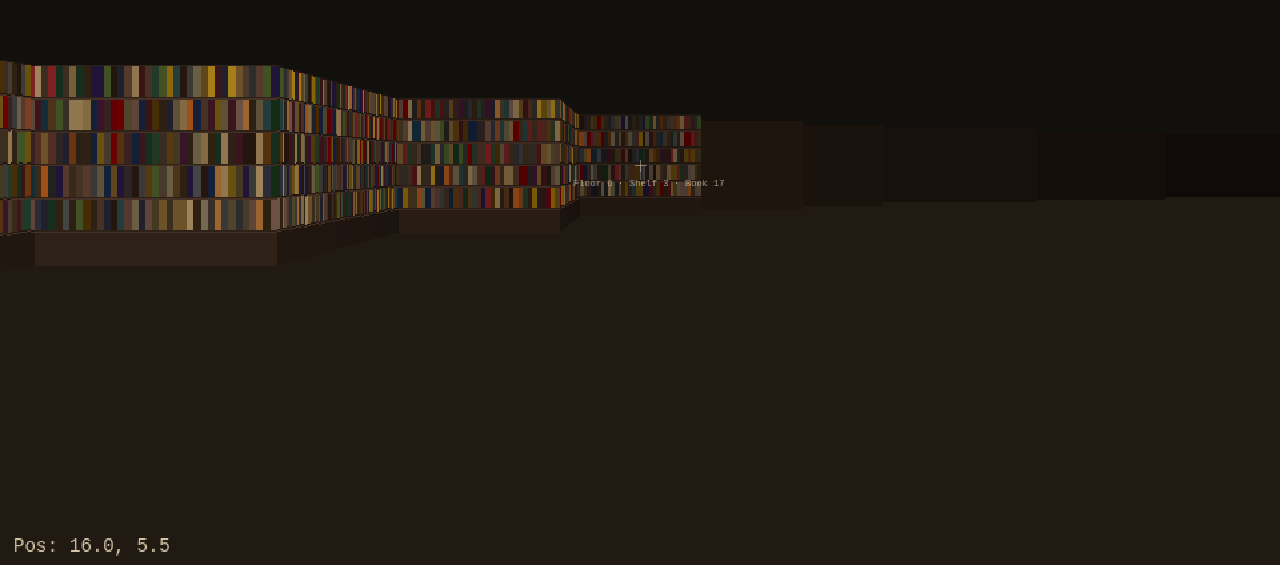
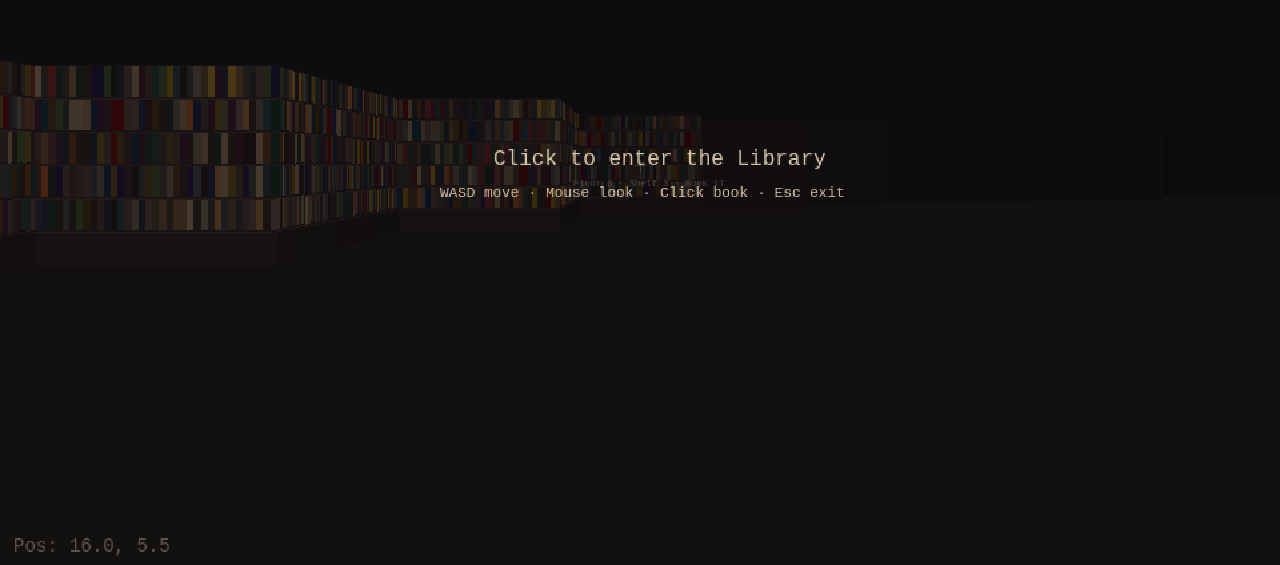
Before and after one commit to SoraDimichi/la-biblioteca-de-babel, a website built with Vite: page index.html in a window 1280 px wide. Shown: the part 235-800 px from the top of the page. Built offline with nearby package versions, Linux system fonts and the light colour scheme; animation ran at ten frames a second.

Commit message:
Pointer lock FPS camera: mouse IS your head, crosshair at center
- Click to lock pointer and enter the library
- Mouse movement rotates camera (standard FPS)
- Crosshair fixed at screen center
- Click while locked picks the book you're looking at
- WASD move, A/D strafe
- Escape releases pointer

```diff
--- a/index.html
+++ b/index.html
@@ -7,7 +7,7 @@
     <style>
       * { margin: 0; padding: 0; box-sizing: border-box; }
       html, body { width: 100%; height: 100%; overflow: hidden; background: #0a0a0f; }
-      canvas { display: block; cursor: crosshair; }
+      canvas { display: block; cursor: pointer; }
     </style>
   </head>
   <body>
--- a/src/game.ts
+++ b/src/game.ts
@@ -6,6 +6,7 @@ import { BookViewer } from "@/ui/book-viewer";
 import { HUD } from "@/ui/hud";
 import { PerfMonitor } from "@/debug/perf-monitor";
 import { bookAddressFromWorldStep } from "@/generation/book-data";
+import { RENDER_WIDTH, RENDER_HEIGHT } from "@/config";
 
 export class Game {
   private input: InputSystem;
@@ -31,28 +32,18 @@ export class Game {
 
   update(dt: number) {
     this.perfMonitor.update();
-    this.hud.update(dt);
 
-    // Book viewer mode
     if (this.bookViewer.visible) {
-      if (this.input.wasJustPressed("Escape")) {
-        this.bookViewer.close();
-      }
-      if (this.input.wasJustPressed("ArrowRight")) {
-        this.bookViewer.flipPage(2);
-      }
-      if (this.input.wasJustPressed("ArrowLeft")) {
-        this.bookViewer.flipPage(-2);
-      }
+      if (this.input.wasJustPressed("Escape")) this.bookViewer.close();
+      if (this.input.wasJustPressed("ArrowRight")) this.bookViewer.flipPage(2);
+      if (this.input.wasJustPressed("ArrowLeft")) this.bookViewer.flipPage(-2);
       this.input.endFrame();
       return;
     }
 
-    // Exploration mode
     this.player.update(dt, this.input);
     this.world.update(0);
 
-    // Click picks the book under cursor
     if (this.input.consumeClick()) {
       const hit = this.renderer.bookUnderCrosshair;
       if (hit) {
@@ -70,13 +61,18 @@ export class Game {
       return;
     }
 
-    this.renderer.render(
-      this.player,
-      this.world,
-      this.input.mouseRenderX,
-      this.input.mouseRenderY
-    );
+    this.renderer.render(this.player, this.world);
     this.hud.render(this.ctx, this.player);
     this.perfMonitor.render(this.ctx, this.world.cacheSize);
+
+    if (!this.input.isLocked) {
+      this.ctx.fillStyle = "rgba(10,10,15,0.6)";
+      this.ctx.fillRect(0, 0, RENDER_WIDTH, RENDER_HEIGHT);
+      this.ctx.fillStyle = "#d4c5a9";
+      this.ctx.font = "16px monospace";
+      this.ctx.fillText("Click to enter the Library", RENDER_WIDTH / 2 - 110, RENDER_HEIGHT / 2);
+      this.ctx.font = "11px monospace";
+      this.ctx.fillText("WASD move · Mouse look · Click book · Esc exit", RENDER_WIDTH / 2 - 150, RENDER_HEIGHT / 2 + 24);
+    }
   }
 }
--- a/src/rendering/renderer.ts
+++ b/src/rendering/renderer.ts
@@ -60,8 +60,6 @@ const CY = Math.floor(RENDER_HEIGHT / 2);
 export class Renderer {
   private flickerTime = 0;
   private flicker = 1.0;
-  private cursorX = CX;
-  private cursorY = CY;
   bookUnderCrosshair: BookHit | null = null;
 
   // Per-column data for book picking: which wall step and distance
@@ -76,9 +74,7 @@ export class Renderer {
 
   constructor(private ctx: CanvasRenderingContext2D) {}
 
-  render(player: PlayerSystem, world: WorldGenerator, mouseX = CX, mouseY = CY) {
-    this.cursorX = Math.round(mouseX);
-    this.cursorY = Math.round(mouseY);
+  render(player: PlayerSystem, world: WorldGenerator) {
     const ctx = this.ctx;
 
     this.flickerTime += 0.016;
@@ -181,8 +177,8 @@ export class Renderer {
     // Crosshair
     ctx.fillStyle = "rgba(212,197,169,0.5)";
     // Cursor crosshair at mouse position
-    const cx = this.cursorX;
-    const cy = this.cursorY;
+    const cx = CX;
+    const cy = CY;
     ctx.fillStyle = "rgba(212,197,169,0.5)";
     ctx.fillRect(cx - 4, cy, 9, 1);
     ctx.fillRect(cx, cy - 4, 1, 9);
@@ -262,7 +258,7 @@ export class Renderer {
         if (!color) continue;
 
         // Check if crosshair is on this book
-        const isHit = x === this.cursorX && this.cursorY >= bookTop && this.cursorY <= bookBot;
+        const isHit = x === CX && CY >= bookTop && CY <= bookBot;
 
         let drawColor: RGB;
         if (isHit) {
@@ -302,7 +298,7 @@ export class Renderer {
     if (!hit) return;
     ctx.fillStyle = "rgba(212,197,169,0.8)";
     ctx.font = "7px monospace";
-    ctx.fillText(`Floor ${hit.floor} · Shelf ${hit.shelf} · Book ${hit.slot}`, this.cursorX - 50, this.cursorY + 16);
+    ctx.fillText(`Floor ${hit.floor} · Shelf ${hit.shelf} · Book ${hit.slot}`, CX - 50, CY + 16);
   }
 }
 
--- a/src/systems/input.ts
+++ b/src/systems/input.ts
@@ -4,38 +4,34 @@ export class InputSystem {
   private keys = new Set<string>();
   private justPressed = new Set<string>();
   private _clicked = false;
-
-  // Mouse position in render-canvas coordinates (0..RENDER_WIDTH, 0..RENDER_HEIGHT)
-  mouseRenderX = RENDER_WIDTH / 2;
-  mouseRenderY = RENDER_HEIGHT / 2;
+  private _mouseDX = 0;
+  private locked = false;
 
   constructor(private canvas: HTMLCanvasElement) {
     window.addEventListener("keydown", (e) => {
-      if (!this.keys.has(e.code)) {
-        this.justPressed.add(e.code);
-      }
+      if (!this.keys.has(e.code)) this.justPressed.add(e.code);
       this.keys.add(e.code);
     });
     window.addEventListener("keyup", (e) => {
       this.keys.delete(e.code);
     });
 
-    canvas.addEventListener("mousemove", (e) => {
-      // Map display canvas mouse position to render canvas coordinates
-      const rect = canvas.getBoundingClientRect();
-      const scale = Math.min(
-        rect.width / RENDER_WIDTH,
-        rect.height / RENDER_HEIGHT
-      );
-      const offsetX = (rect.width - RENDER_WIDTH * scale) / 2;
-      const offsetY = (rect.height - RENDER_HEIGHT * scale) / 2;
-
-      this.mouseRenderX = (e.clientX - rect.left - offsetX) / scale;
-      this.mouseRenderY = (e.clientY - rect.top - offsetY) / scale;
+    canvas.addEventListener("click", () => {
+      if (!this.locked) {
+        canvas.requestPointerLock();
+      } else {
+        this._clicked = true;
+      }
     });
 
-    canvas.addEventListener("click", () => {
-      this._clicked = true;
+    document.addEventListener("pointerlockchange", () => {
+      this.locked = document.pointerLockElement === canvas;
+    });
+
+    document.addEventListener("mousemove", (e) => {
+      if (this.locked) {
+        this._mouseDX += e.movementX;
+      }
     });
   }
 
@@ -48,22 +44,21 @@ export class InputSystem {
 
   get strafe(): number {
     let v = 0;
-    if (this.keys.has("KeyD")) v += 1;
-    if (this.keys.has("KeyA")) v -= 1;
+    if (this.keys.has("KeyD") || this.keys.has("ArrowRight")) v += 1;
+    if (this.keys.has("KeyA") || this.keys.has("ArrowLeft")) v -= 1;
     return v;
   }
 
-  get rotateDir(): number {
-    let v = 0;
-    if (this.keys.has("KeyQ") || this.keys.has("ArrowLeft")) v += 1;
-    if (this.keys.has("KeyE") || this.keys.has("ArrowRight")) v -= 1;
-    return v;
+  consumeMouseDX(): number {
+    const d = this._mouseDX;
+    this._mouseDX = 0;
+    return d;
   }
 
   consumeClick(): boolean {
-    const clicked = this._clicked;
+    const c = this._clicked;
     this._clicked = false;
-    return clicked;
+    return c;
   }
 
   wasJustPressed(code: string): boolean {
@@ -74,6 +69,10 @@ export class InputSystem {
     return this.keys.has(code);
   }
 
+  get isLocked(): boolean {
+    return this.locked;
+  }
+
   endFrame() {
     this.justPressed.clear();
   }
--- a/src/systems/player.ts
+++ b/src/systems/player.ts
@@ -2,70 +2,63 @@ import type { InputSystem } from "@/systems/input";
 import { MAP, MAP_SIZE } from "@/rendering/renderer";
 
 const MOVE_SPEED = 3.5;
-const ROT_SPEED = 2.5; // radians per second for keyboard rotation
+const MOUSE_SENSITIVITY = 0.003;
 
 export class PlayerSystem {
   posX = 16;
   posY = 5.5;
-
   dirX = -1;
   dirY = 0;
-
   planeX = 0;
   planeY = 0.66;
 
   update(dt: number, input: InputSystem) {
     const moveSpeed = MOVE_SPEED * dt;
 
-    // --- Keyboard rotation (Q/E or arrow left/right) ---
-    const rotDir = input.rotateDir;
-    if (rotDir !== 0) {
-      const rotAngle = rotDir * ROT_SPEED * dt;
-      const cos = Math.cos(rotAngle);
-      const sin = Math.sin(rotAngle);
-
-      const oldDirX = this.dirX;
-      this.dirX = this.dirX * cos - this.dirY * sin;
-      this.dirY = oldDirX * sin + this.dirY * cos;
-
-      const oldPlaneX = this.planeX;
-      this.planeX = this.planeX * cos - this.planeY * sin;
-      this.planeY = oldPlaneX * sin + this.planeY * cos;
+    // Mouse rotation
+    const mouseDX = input.consumeMouseDX();
+    if (mouseDX !== 0) {
+      this.rotate(-mouseDX * MOUSE_SENSITIVITY);
     }
 
-    // --- W/S: move forward/backward ---
+    // W/S forward/back
     const fwd = input.forward;
     if (fwd !== 0) {
       const nx = this.posX + this.dirX * moveSpeed * fwd;
       const ny = this.posY + this.dirY * moveSpeed * fwd;
-      if (this.canWalk(nx, this.posY)) this.posX = nx;
-      if (this.canWalk(this.posX, ny)) this.posY = ny;
+      if (canWalk(nx, this.posY)) this.posX = nx;
+      if (canWalk(this.posX, ny)) this.posY = ny;
     }
 
-    // --- A/D: strafe ---
+    // A/D strafe
     const strafe = input.strafe;
     if (strafe !== 0) {
-      const strafeX = -this.dirY;
-      const strafeY = this.dirX;
-      const nx = this.posX + strafeX * moveSpeed * 0.7 * strafe;
-      const ny = this.posY + strafeY * moveSpeed * 0.7 * strafe;
-      if (this.canWalk(nx, this.posY)) this.posX = nx;
-      if (this.canWalk(this.posX, ny)) this.posY = ny;
+      const sx = -this.dirY;
+      const sy = this.dirX;
+      const nx = this.posX + sx * moveSpeed * 0.7 * strafe;
+      const ny = this.posY + sy * moveSpeed * 0.7 * strafe;
+      if (canWalk(nx, this.posY)) this.posX = nx;
+      if (canWalk(this.posX, ny)) this.posY = ny;
     }
   }
 
-  private canWalk(x: number, y: number): boolean {
-    const mx = Math.floor(x);
-    const my = Math.floor(y);
-    if (mx < 0 || mx >= MAP_SIZE || my < 0 || my >= MAP_SIZE) return false;
-    return (MAP[my]?.[mx] ?? 1) === 0;
-  }
+  private rotate(angle: number) {
+    const cos = Math.cos(angle);
+    const sin = Math.sin(angle);
 
-  get currentFloor(): number {
-    return 0;
-  }
+    const od = this.dirX;
+    this.dirX = this.dirX * cos - this.dirY * sin;
+    this.dirY = od * sin + this.dirY * cos;
 
-  get positionInFloor(): number {
-    return Math.floor(this.posX + this.posY * MAP_SIZE);
+    const op = this.planeX;
+    this.planeX = this.planeX * cos - this.planeY * sin;
+    this.planeY = op * sin + this.planeY * cos;
   }
 }
+
+function canWalk(x: number, y: number): boolean {
+  const mx = Math.floor(x);
+  const my = Math.floor(y);
+  if (mx < 0 || mx >= MAP_SIZE || my < 0 || my >= MAP_SIZE) return false;
+  return (MAP[my]?.[mx] ?? 1) === 0;
+}
```
